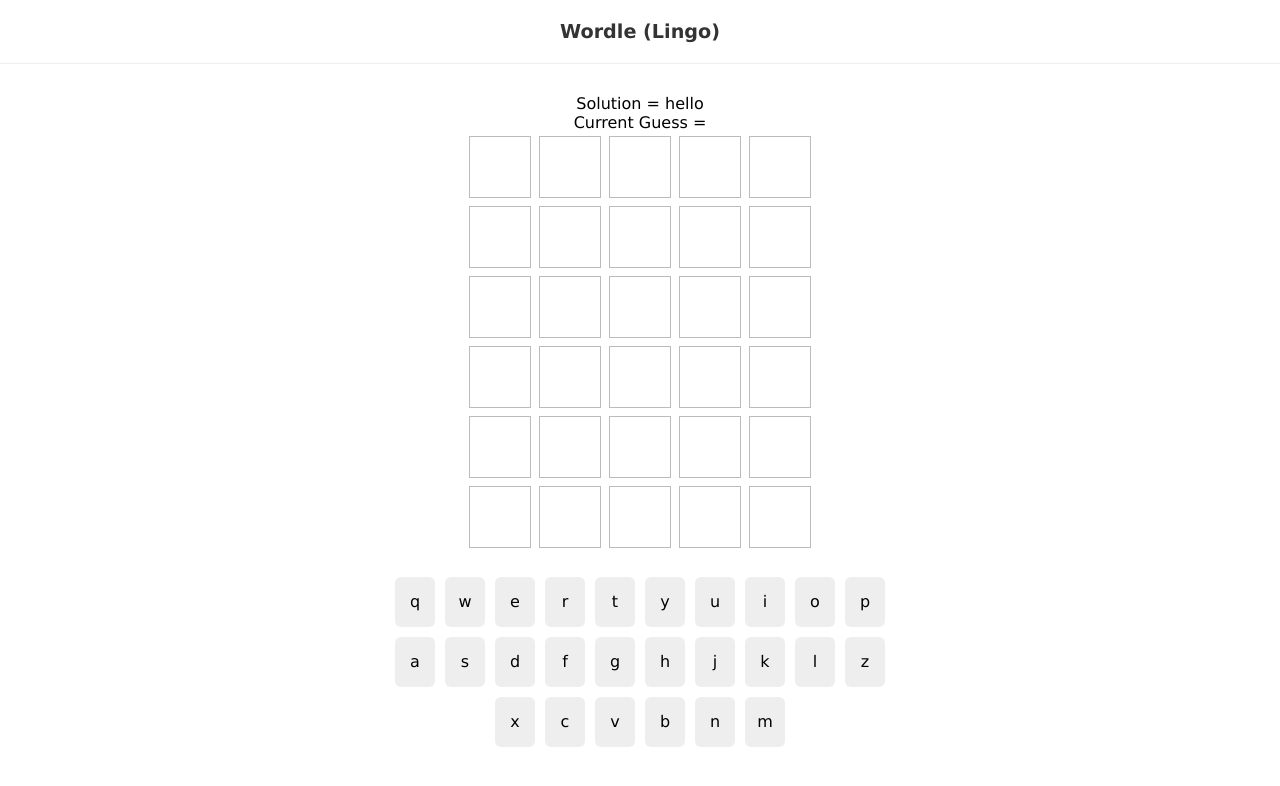
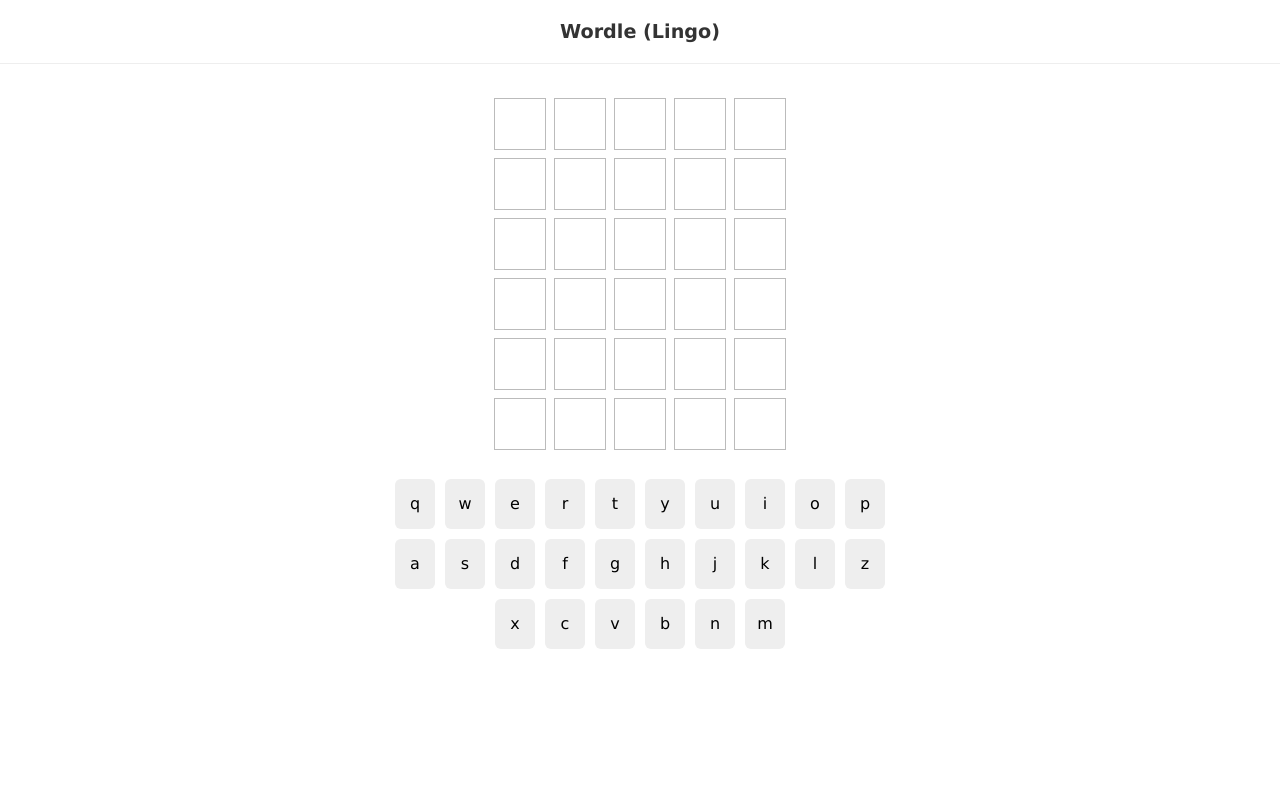
Before and after one commit to rjservidor04/React-Wordle-Project, a React (Create React App) app: page / in a window 1280 px wide. Shown: the top 786 px of the page. Built offline with nearby package versions, Linux system fonts and the light colour scheme; data requests are answered from the project's data file.

Commit message:
Added Code and UI Improvements

```diff
--- a/src/components/Wordle.js
+++ b/src/components/Wordle.js
@@ -9,6 +9,7 @@ export default function Wordle({ solution }) {
     const [showModal, setShowModal] = useState(false)
 
     useEffect(() => {
+        console.log(solution)
         window.addEventListener('keyup', handleKeyup)
 
         if(isCorrect) {
@@ -27,8 +28,6 @@ export default function Wordle({ solution }) {
 
     return (
         <div>
-            <div>Solution = {solution}</div>
-            <div>Current Guess = {currentGuess}</div>
             <Grid currentGuess = {currentGuess} guesses = {guesses} turn = {turn} />
             <Keypad usedKeys = {usedKeys} />
             {showModal && <Modal isCorrect = {isCorrect} turn = {turn} solution = {solution} />}
--- a/src/index.css
+++ b/src/index.css
@@ -22,12 +22,12 @@ h1 {
 
 .row > div {
   display: block;
-  width: 60px;
-  height: 60px;
+  width: 50px;
+  height: 50px;
   border: 1px solid #bbb;
   margin: 4px;
   text-align: center;
-  line-height: 60px;
+  line-height: 50px;
   text-transform: uppercase;
   font-weight: bold;
   font-size: 2.5em;
@@ -75,6 +75,7 @@ h1 {
   max-width: 500px;
   margin: 20px auto;
 }
+
 .keypad > div {
   margin: 5px;
   width: 40px;
@@ -90,11 +91,13 @@ h1 {
   color: #fff;
   transition: all 0.3s ease-in;
 }
+
 .keypad > div.yellow {
   background: #e2cc68;
   color: #fff;
   transition: all 0.3s ease-in;
 }
+
 .keypad > div.grey {
   background: #a1a1a1;
   color: #fff;
@@ -109,6 +112,7 @@ h1 {
   top: 0;
   left: 0;
 }
+
 .modal div {
   max-width: 480px;
   background: #fff;
@@ -117,6 +121,7 @@ h1 {
   margin: 10% auto;
   box-shadow: 2px 2px 10px rgba(0,0,0,0.3);
 }
+
 .modal .solution {
   color: #ff004c;
   font-weight: bold;
```
Also changed, not shown: src/App.js (+1 -41 lines).
